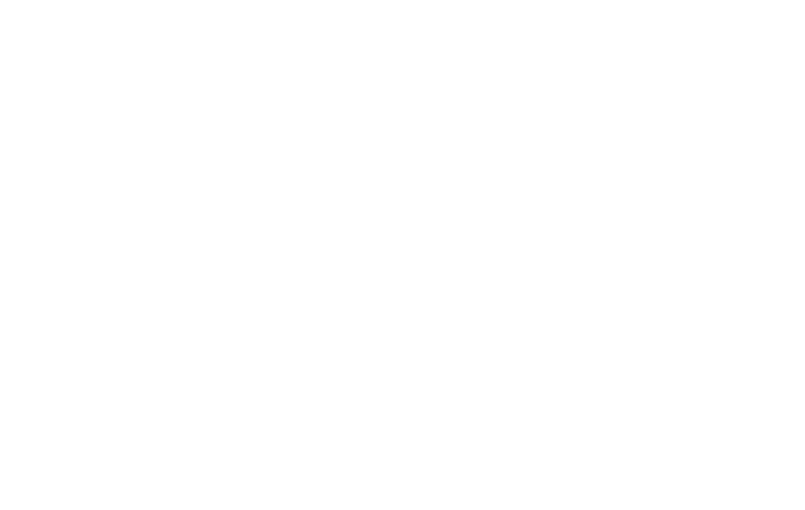
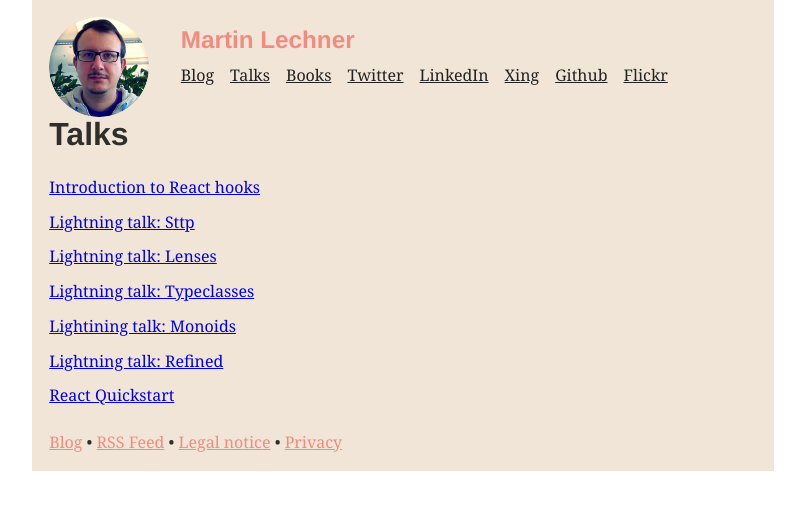
Before and after one commit to martinlechner1/blog, a Gatsby site: page /talks in a window 1280 px wide. Before the commit this address had no page. Shown: the whole page, without its empty margins (237-1042 px from the left). Built offline with nearby package versions, Linux system fonts and the light colour scheme; Gatsby itself is replaced by a stand-in of ours; some packages are replaced by stand-ins of ours; what typography-theme-irving would draw is missing.

Commit message:
Add books and talks sections

```diff
--- /dev/null
+++ b/content/talks/talks.json
@@ -0,0 +1,32 @@
+{
+  "talks": [
+    {
+      "title": "Introduction to React hooks",
+      "link": "https://martinlechner1.github.io/react-hooks-talk/"
+    },
+    {
+      "title": "Lightning talk: Sttp",
+      "link": "https://github.com/martinlechner1/sttp-talk"
+    },
+    {
+      "title": "Lightning talk: Lenses",
+      "link": "https://github.com/martinlechner1/lightning-talk-lenses"
+    },
+    {
+      "title": "Lightning talk: Typeclasses",
+      "link": "https://github.com/martinlechner1/typeclasses-lightning-talk"
+    },
+    {
+      "title": "Lightining talk: Monoids",
+      "link": "https://github.com/martinlechner1/monoids-talk"
+    },
+    {
+      "title": "Lightning talk: Refined",
+      "link": "https://github.com/martinlechner1/refined-lightning-talk"
+    },
+    {
+      "title": "React Quickstart",
+      "link": "https://github.com/martinlechner1/react-quickstart-talk"
+    }
+  ]
+}
--- a/gatsby-config.js
+++ b/gatsby-config.js
@@ -28,6 +28,20 @@ module.exports = {
       },
     },
     {
+      resolve: `gatsby-source-filesystem`,
+      options: {
+        path: `${__dirname}/content/talks`,
+        name: `talks`,
+      },
+    },
+    {
+      resolve: `gatsby-source-filesystem`,
+      options: {
+        path: `${__dirname}/content/books`,
+        name: `books`,
+      },
+    },
+    {
       resolve: `gatsby-transformer-remark`,
       options: {
         plugins: [
@@ -50,6 +64,7 @@ module.exports = {
       },
     },
     `gatsby-transformer-sharp`,
+    `gatsby-transformer-json`,
     `gatsby-plugin-sharp`,
     {
       resolve: `gatsby-plugin-google-analytics`,
--- a/package.json
+++ b/package.json
@@ -23,6 +23,7 @@
     "gatsby-remark-responsive-iframe": "^2.0.9",
     "gatsby-remark-smartypants": "^2.0.8",
     "gatsby-source-filesystem": "^2.0.23",
+    "gatsby-transformer-json": "^2.2.2",
     "gatsby-transformer-remark": "^2.2.6",
     "gatsby-transformer-sharp": "^2.1.14",
     "prismjs": "^1.15.0",
--- a/src/components/layout.js
+++ b/src/components/layout.js
@@ -106,6 +106,8 @@ class Layout extends React.Component {
                     }}
                   >
                     <NavLink link="/blog" title="Blog" />
+                    <NavLink link="/talks" title="Talks" />
+                    <NavLink link="/books" title="Books" />
                     <NavLink
                       link={`https://twitter.com/${social.twitter}`}
                       title="Twitter"
--- /dev/null
+++ b/src/pages/talks.js
@@ -0,0 +1,47 @@
+import React from "react"
+import { graphql } from "gatsby"
+
+import Layout from "../components/layout"
+import SEO from "../components/seo"
+
+class Talks extends React.Component {
+  render() {
+    const { data } = this.props
+    const siteTitle = data.site.siteMetadata.title
+    const talks = data.talksJson.talks
+
+    return (
+      <Layout location={this.props.location} title={siteTitle}>
+        <SEO title="Talks" keywords={[`talks`, `scala`, `blog`, `react`]} />
+        <h1>Talks</h1>
+        <ul style={{ listStyle: "none", marginLeft: 0 }}>
+          {talks.map(talk => (
+            <li key={talk.title}>
+              <a href={talk.link} target="_blank" rel="noopener noreferrer">
+                {talk.title}
+              </a>
+            </li>
+          ))}
+        </ul>
+      </Layout>
+    )
+  }
+}
+
+export default Talks
+
+export const pageQuery = graphql`
+  query {
+    site {
+      siteMetadata {
+        title
+      }
+    }
+    talksJson {
+      talks {
+        title
+        link
+      }
+    }
+  }
+`
```
Also changed, not shown: content/books/books.json (added, +20 -0 lines), src/pages/books.js (added, +47 -0 lines), 1 other file.
